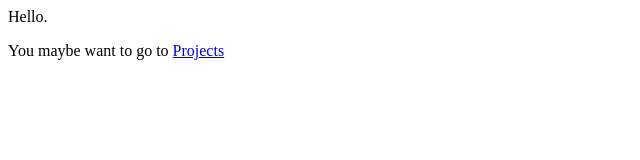
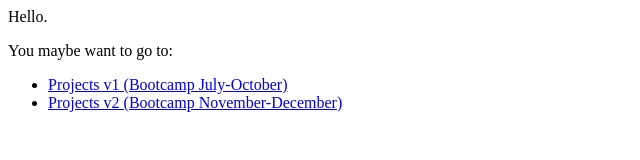
Before and after one commit to ironhack-jc/mid-term-api, a plain HTML site: page index.html in a window 1280 px wide. Shown: the whole page, without its empty margins (0-640 px from the left). Drawn offline with Linux system fonts and the light colour scheme.

Commit message:
Update index.html

```diff
--- a/index.html
+++ b/index.html
@@ -9,7 +9,11 @@
   Hello.
 </p>
 <p>
-  You maybe want to go to <a href="/projects">Projects</a>
+  You maybe want to go to:
+  <ul>
+    <li><a href="/projects">Projects v1 (Bootcamp July-October)</a></li>
+    <li><a href="/projects">Projects v2 (Bootcamp November-December)</a></li>
+  </ul>
 </p>
 </body>
 </html>
```
